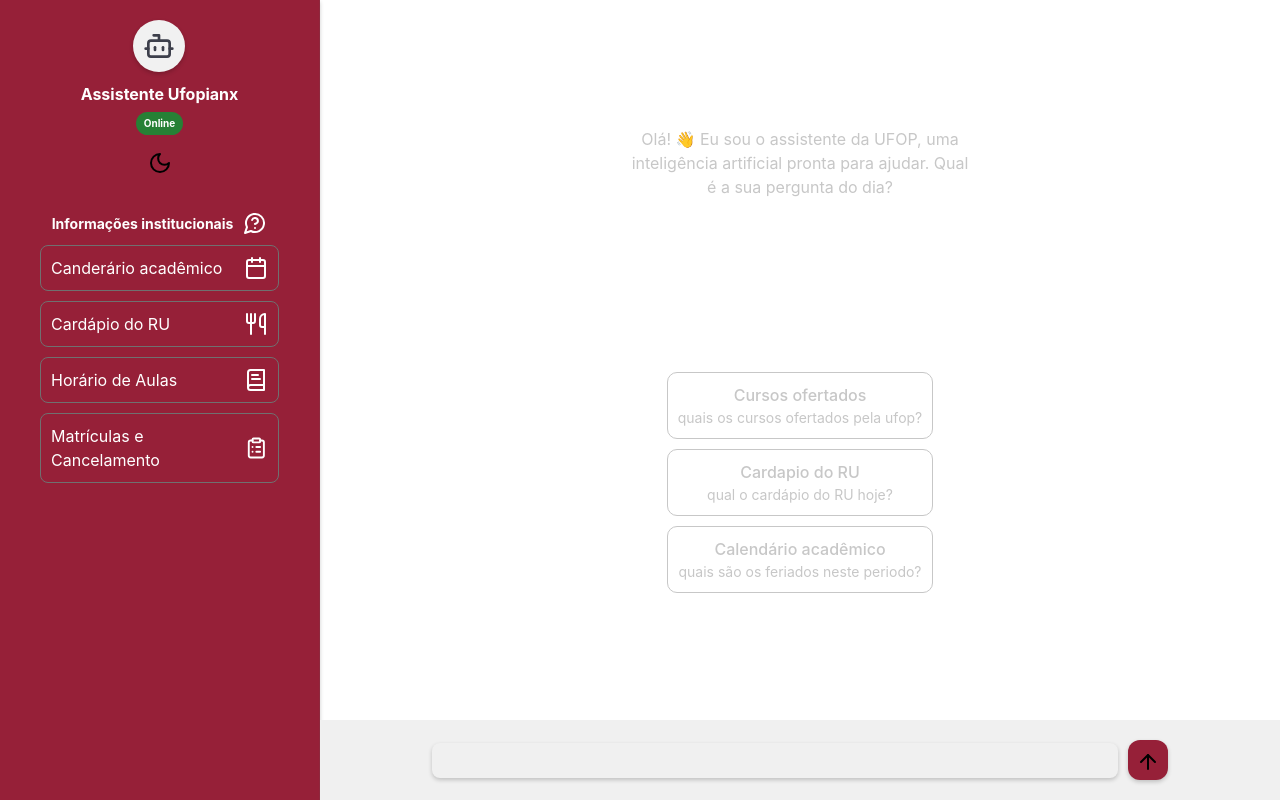
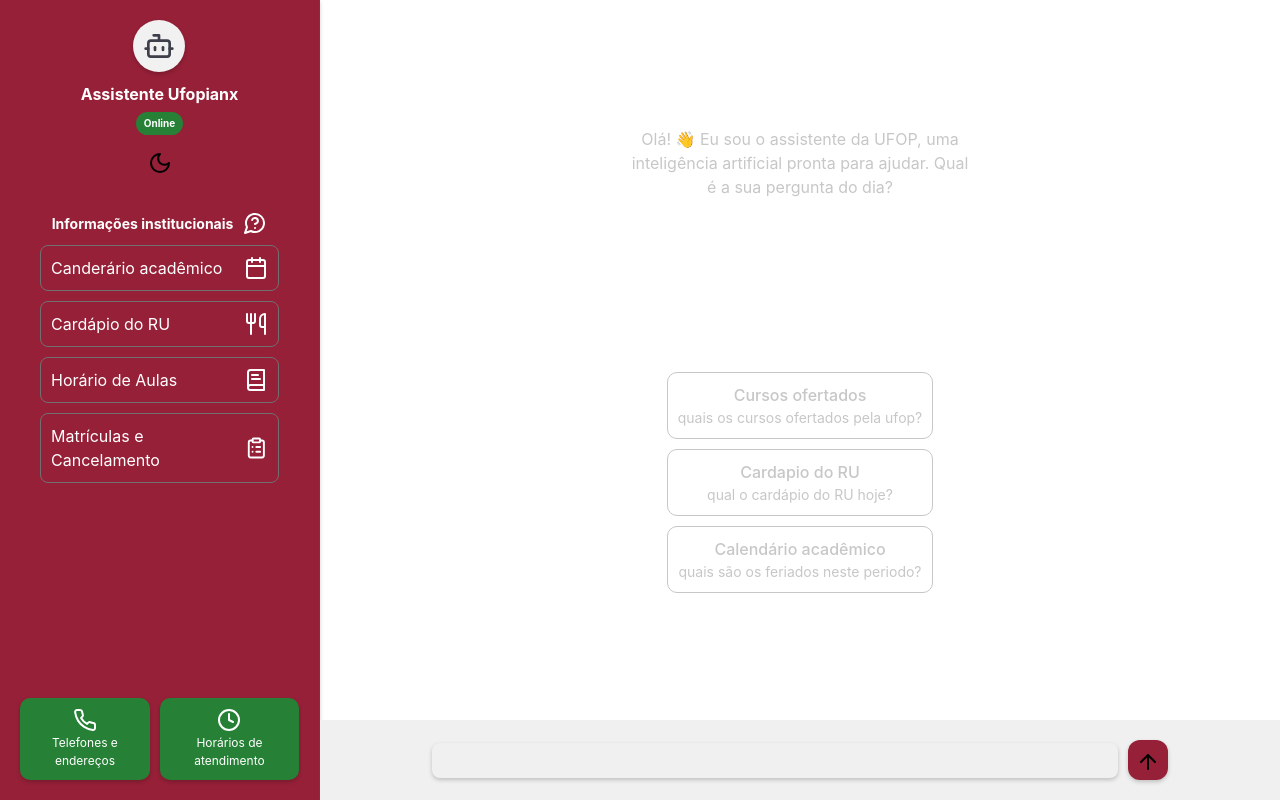
Before and after one commit to mateus-hamade/chatbot-ufop, a React (Vite) app: page / in a window 1280 px wide. Built offline with nearby package versions, Linux system fonts and the light colour scheme.

Commit message:
Add Contact component and styles

```diff
--- /dev/null
+++ b/src/components/Contact.jsx
@@ -0,0 +1,22 @@
+import React from "react";
+
+import { Phone, Clock } from "lucide-react";
+
+import "../styles/contact.css";
+
+const Contact = () => {
+    return (
+        <div className="contact-container">
+            <a href="https://ufop.br/telefones-e-enderecos" className="contact-phone" target="__blank">
+                <Phone className="phone-icon" />
+                <p className="phone-paragraph">Telefones e endereços</p>
+            </a>
+            <a href="https://ufop.br/horarios-de-atendimento" className="contact-clock" target="_blank">
+                <Clock className="clock-icon"/>
+                <p className="clock-paragraph">Horários de atendimento</p>
+            </a>
+        </div>
+    );
+};
+
+export default Contact;
--- a/src/components/Header.jsx
+++ b/src/components/Header.jsx
@@ -3,6 +3,7 @@
 import { useTheme } from "./ThemeContext";
 import BotStatus from "./BotStatus";
 import Information from "./Information";
+import Contact from "./Contact";
 
 import { Moon, Sun } from "lucide-react";
 
@@ -25,6 +26,7 @@
          </button>
 
          <Information />
+         <Contact />
       </header>
    );
 };
--- /dev/null
+++ b/src/styles/contact.css
@@ -0,0 +1,96 @@
+.contact-container {
+    display: flex;
+    justify-content: space-between;
+    align-items: center;
+    gap: 10px;
+
+    @media (max-width: 768px) {
+        display: none;
+    }
+}
+
+.contact-phone, .contact-clock {
+    display: flex;
+    flex-direction: column;
+    align-items: center;
+    justify-content: center;
+    border-radius: 10px;
+    padding: 10px;
+
+    background-color: #268035;
+
+    text-decoration: none;
+    color: white;
+
+    box-shadow: 0 2px 4px rgba(0, 0, 0, 0.2);
+
+    @media (min-width: 768px) {
+        padding: 5px;
+    }
+
+    @media (min-width: 1200px) {
+        padding: 10px;
+    }
+}
+
+.contact-phone:hover, .contact-clock:hover {
+    background-color: #2d8645;
+}
+
+.contact-phone:hover .phone-icon {
+    animation: shake 0.5s infinite;
+}
+
+.contact-clock:hover .clock-icon {
+    animation: clock 1s infinite;
+}
+
+.phone-paragraph, .clock-paragraph {
+    text-align: center;
+    font-size: 10px;
+
+    @media (min-width: 1024px) {
+        font-size: 8px;
+    }
+
+    @media (min-width: 1200px) {
+        font-size: 12px;
+    }
+}
+
+.phone-icon, .clock-icon {
+    width: 15px;
+    margin-bottom: 2px;
+
+    @media (min-width: 1200px) {
+        width: 30px;
+    }
+}
+
+@keyframes shake {
+    10%, 90% {
+      transform: translate3d(-1px, 0, 0);
+    }
+
+    20%, 80% {
+      transform: translate3d(2px, 0, 0);
+    }
+
+    30%, 50%, 70% {
+      transform: translate3d(-4px, 0, 0);
+    }
+
+    40%, 60% {
+      transform: translate3d(4px, 0, 0);
+    }
+}
+
+@keyframes clock {
+    0% {
+        transform: rotate(0deg);
+    }
+
+    100% {
+        transform: rotate(360deg);
+    }
+}
--- a/src/styles/darkTheme.css
+++ b/src/styles/darkTheme.css
@@ -40,4 +40,9 @@
         background-color: #962038;
         color: #c9ced3;
     }
+
+    .contact-phone, .contact-clock {
+        background-color: #962038;
+        color: #c9ced3;
+    }
 }
--- a/src/styles/information.css
+++ b/src/styles/information.css
@@ -33,8 +33,8 @@
 }
 
 .information-schedule    {
-    display: flex;
-    flex-direction: column;
+    display: grid;
+    grid-template-columns: 1fr;
     gap: 10px;
 }
 
@@ -50,6 +50,7 @@
     text-decoration: none;
 
     @media screen and (min-width: 769px) and (max-width: 1024px) {
+        font-size: 12px;
         gap: 5px;
     }
 }
```
